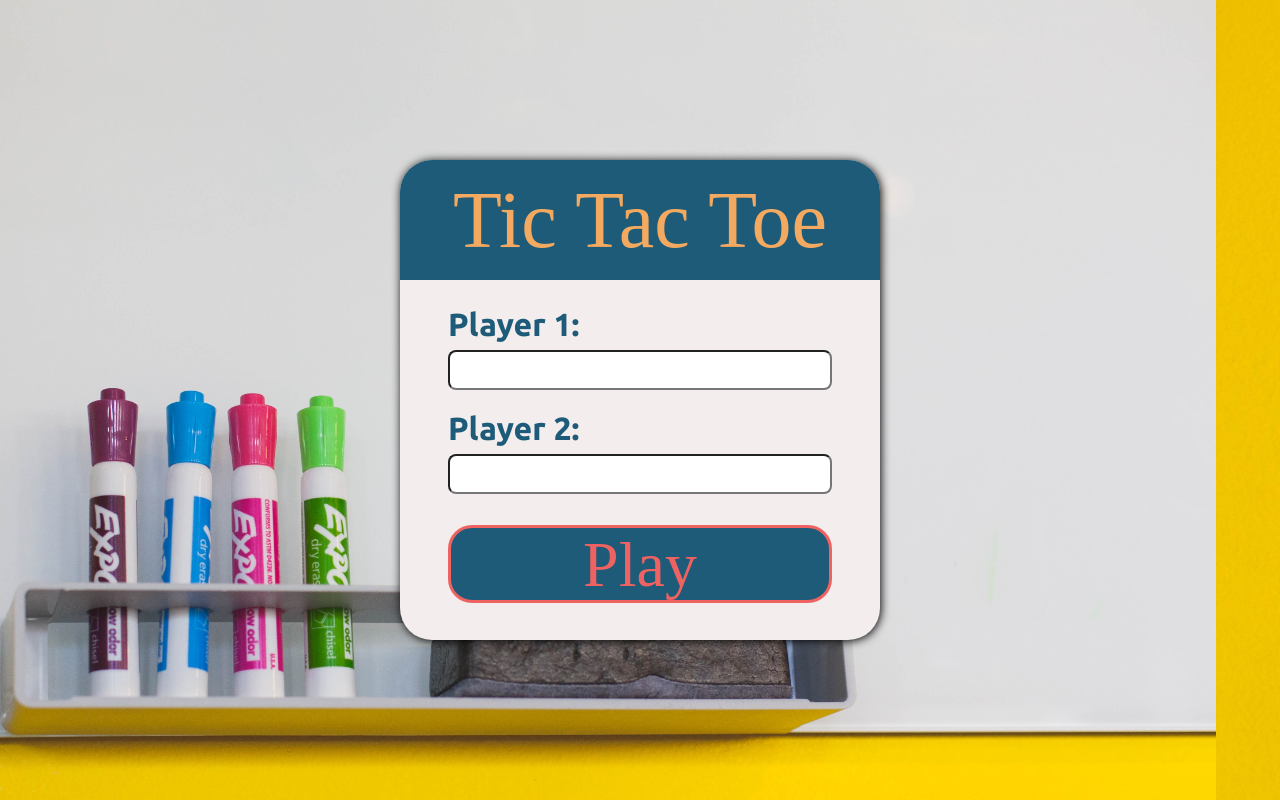
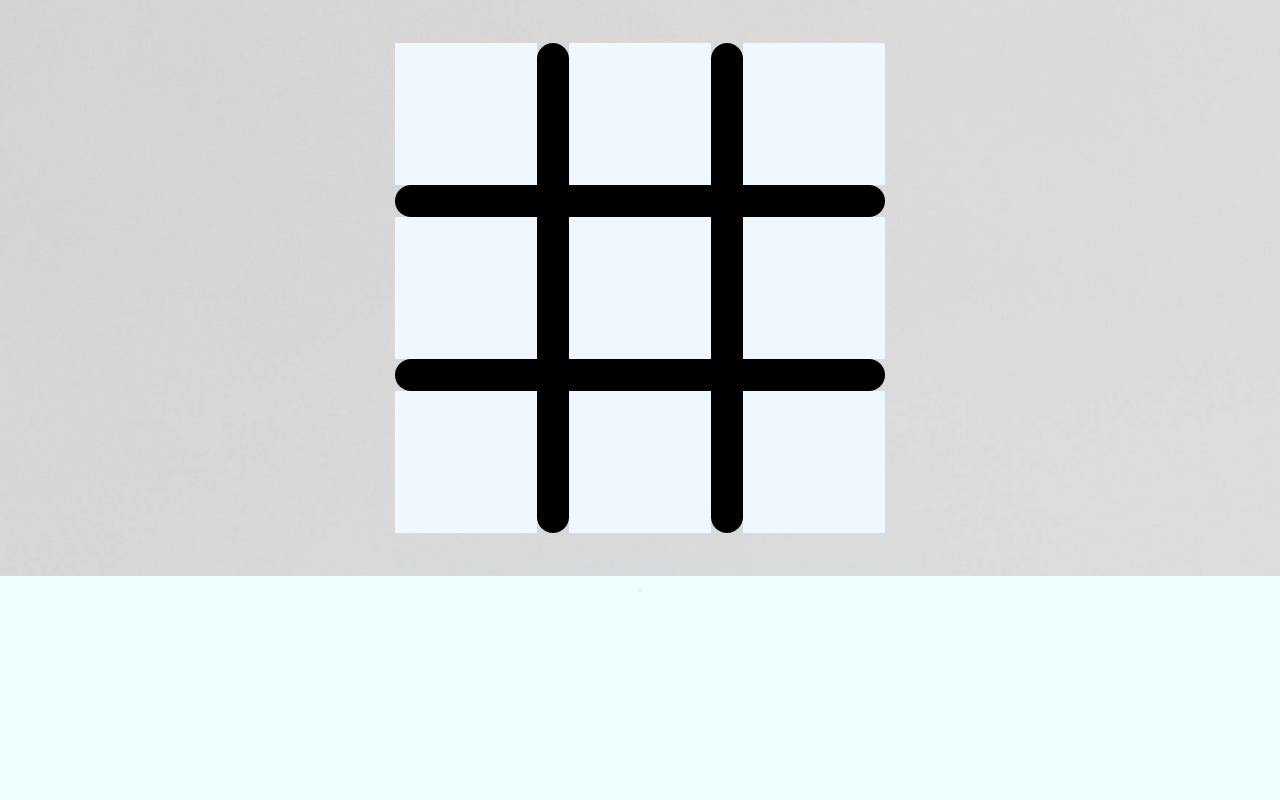
Before and after one commit to LukeBertus/Tic-tac-toe, a plain HTML site: page index.html in a window 1280 px wide. Drawn offline with Linux system fonts and the light colour scheme; a web font is replaced by a local one.

Commit message:
Implement grid

```diff
--- a/index.html
+++ b/index.html
@@ -30,6 +30,18 @@
                 </form>
             </div>
         </div>
+        <div class="main">
+            <div class="gameboardContainer">
+                <div class="gameboard"></div>
+            </div>
+            <div class="footer">
+                <div class="playerContainer"></div>
+                <div class="restartContainer">
+                    <button class="restart"></button>
+                </div>
+                <div class="playerContainer"></div>
+            </div>
+        </div>
     </div>
 </body>
 </html>
--- a/script.js
+++ b/script.js
@@ -1,3 +1,8 @@
+
+
+
+
+
 let printBoard = (function(){
     let gameboard = {
         state: []
@@ -10,3 +15,61 @@ let printBoard = (function(){
 
 
 printBoard()();
+
+
+const play = document.querySelector(".play")
+const overlay = document.querySelector(".overlay")
+
+play.addEventListener('click', e => {
+    e.preventDefault()
+    overlay.remove()
+})
+
+function retainSquare() {
+    const gameboard = document.querySelector(".gameboard")
+    const height = gameboard.offsetHeight
+    gameboard.style.width = height + 'px';
+}
+retainSquare()
+window.addEventListener('resize', retainSquare)
+
+play.dispatchEvent(new Event('click'))
+
+function generateBoard() {
+    const gameboard = document.querySelector('.gameboard')
+
+    const placeCell = function(cellNum) {
+        const cell = document.createElement("div")
+        cell.classList.add("cell", `cell${cellNum}`)
+        gameboard.appendChild(cell)
+    }
+
+    const placeLine = function(position) {
+        const line = document.createElement("div")
+        line.classList.add("line", position)
+        gameboard.appendChild(line)
+    }
+
+    const alternatingRow = function(line1, line2, cell1, cell2, cell3) {
+        placeCell(cell1)
+        placeLine(line1)
+        placeCell(cell2)
+        placeLine(line2)
+        placeCell(cell3)
+    }
+
+    const lineRow = function() {
+        for (let i=0; i<5; i++) {
+            placeLine()
+        }
+    }
+
+    alternatingRow("lineTop", "lineTop", 1, 2, 3)
+    lineRow()
+    alternatingRow(null, null, 4, 5, 6)
+    lineRow()
+    alternatingRow("lineBottom", "lineBottom", 7, 8, 9)
+}
+
+
+generateBoard()
--- a/style.css
+++ b/style.css
@@ -14,17 +14,27 @@
 html,
 body,
 .wrap,
-.overlay{
+.overlay,
+.main {
     height: 100%;
 }
-
+.main {
+    /* position: fixed; */
+    width: 100%;
+    background-image: url('images/whiteboard.jpg');
+    background-size: 3900px;
+    background-position: -90rem 0rem;
+    z-index: 1;
+}
 .overlay{
+    position: relative;
     display: flex;
     align-items: center;
     justify-content: center;
     background-image: url('images/whiteboard.jpg');
-    background-size: 120%;
-    background-position: -20rem 0rem;
+    background-size: 2800px;
+    background-position: -45rem 0rem;
+    width: 100%;
 }
 .playerContainer {
     display: flex;
@@ -98,3 +108,44 @@ form > .playerContainer:nth-child(2) {
     background-color: var(--sea-blue);
     border-radius: 2rem 2rem 0 0;
 }
+.gameboardContainer {
+    height: 72%;
+    display: flex;
+    align-items: center;
+    justify-content: center;
+    /* background-color: grey; */
+}
+.gameboard {
+    height: 85%;
+    width: 50%;
+    display: grid;
+    grid-template: repeat(2, 1fr 2rem) 1fr / repeat(2, 1fr 2rem) 1fr;
+}
+.footer {
+    height: 28%;
+    background-color: azure;
+    display: flex;
+}
+.playerContainer{
+    height: 50%;
+}
+.cell {
+    background-color: aliceblue;
+}
+.line {
+    background-color: black;
+}
+.lineTop {
+    border-radius: 1rem 1rem 0 0;
+}
+.lineBottom {
+    border-radius: 0 0 1rem 1rem;
+}
+.line:nth-child(6),
+.line:nth-child(16){
+    border-radius: 1rem 0 0 1rem;
+}
+.line:nth-child(10),
+.line:nth-child(20) {
+    border-radius: 0 1rem 1rem 0;
+}
```
